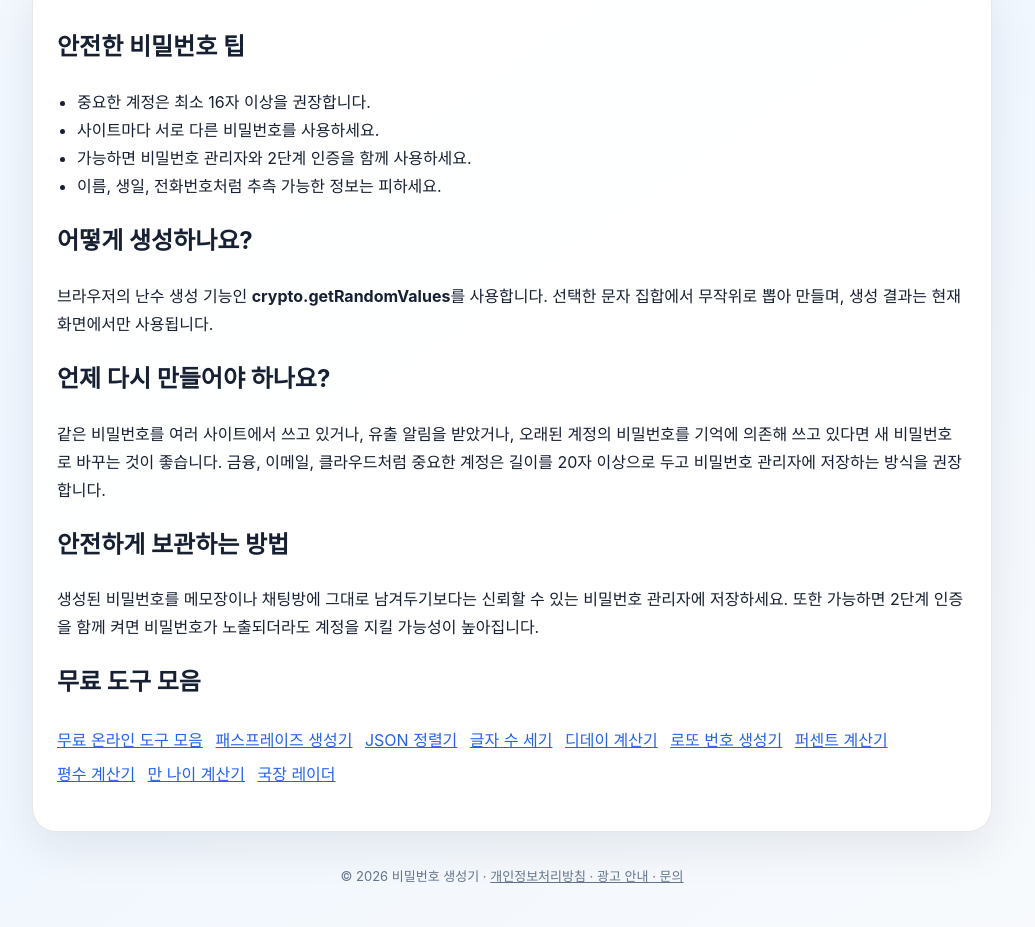
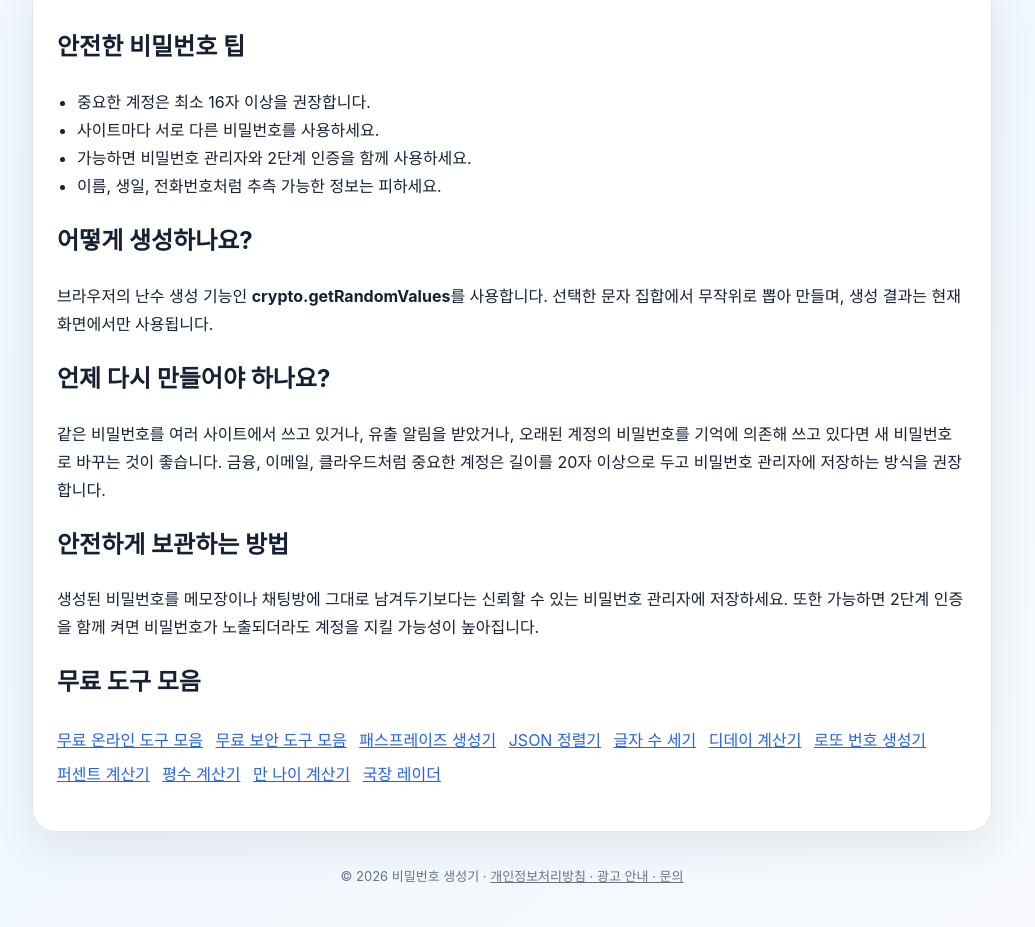
Before and after one commit to inma8743/password-generator, a plain HTML site: page index.html in a window 1280 px wide. Shown: the part 982-1909 px from the top of the page, without its empty margins (128-1163 px from the left). Drawn offline with Linux system fonts and the light colour scheme; a script that the page names is missing.

Commit message:
Add security hub backlinks

```diff
--- a/index.html
+++ b/index.html
@@ -188,6 +188,7 @@
       <h2>무료 도구 모음</h2>
       <p class="tools">
         <a href="/tools.html">무료 온라인 도구 모음</a>
+        <a href="/security.html">무료 보안 도구 모음</a>
         <a href="/passphrase.html">패스프레이즈 생성기</a>
         <a href="https://json-formatter-eight-theta.vercel.app/">JSON 정렬기</a>
         <a href="https://char-counter-ashen-seven.vercel.app/">글자 수 세기</a>
```
Also changed, not shown: en.html (+1 -0 lines).
